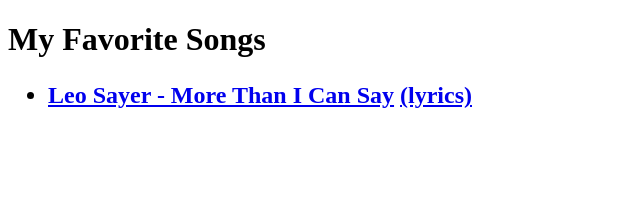
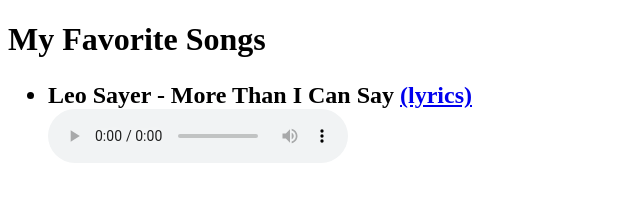
Before and after one commit to Makarerk/cv, a plain HTML site: page favorite-songs.html in a window 1280 px wide. Shown: the whole page, without its empty margins (0-640 px from the left). Drawn offline with Linux system fonts and the light colour scheme.

Commit message:
Add files via upload

```diff
--- a/favorite-songs.html
+++ b/favorite-songs.html
@@ -4,14 +4,25 @@
 <head>
   <meta charset="utf-8">
   <title>My Favorite Songs</title>
+  <style>
+    figure {
+      margin: 0;
+    }
+  </style>
 </head>
 
 <body>
   <h1>My Favorite Songs</<h1>
     <h2>
       <ul>
-        <li><a href="songs/Leo Sayer- More Than I Can Say (Lyrics)-X6bruKpw9Pk.webm">Leo Sayer - More Than I Can Say</a>
-          <a href="lyrics/leo-sayer-more-than-i-can-say.pdf">(lyrics)</a></li>
+        <li><figure>
+          <figcaption>Leo Sayer - More Than I Can Say
+            <a href="lyrics/leo-sayer-more-than-i-can-say.pdf">(lyrics)</a>
+          </figcaption>
+          <audio controls src="songs/Leo Sayer- More Than I Can Say (Lyrics)-X6bruKpw9Pk.webm">
+            Your browser does not support the <code>audio</code> element.
+          </audio>
+        </figure></li>
       </ul>
     </h2>
 </body>
```
